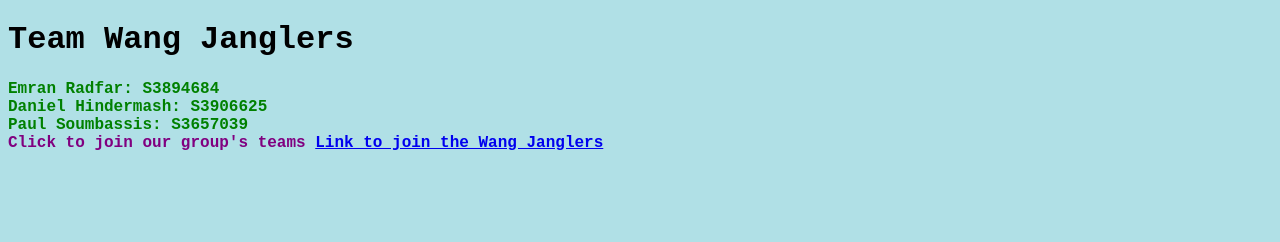
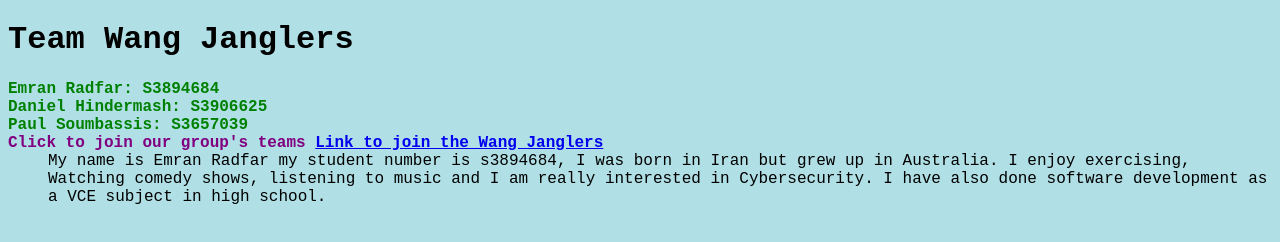
Before and after one commit to EmranR1/Assignment-2-The-IT-World, a plain HTML site: page index.html in a window 1280 px wide. Drawn offline with Linux system fonts and the light colour scheme.

Commit message:
Update index.html

```diff
--- a/index.html
+++ b/index.html
@@ -11,3 +11,5 @@
     <dt style="font-family:'Courier New';color:green;"><strong>Daniel Hindermash: S3906625</strong></dt>
     <dt style="font-family:'Courier New';color:green;"><strong>Paul Soumbassis: S3657039</strong></dt>
 <dt style="font-family:'Courier New';color:purple;"><strong>Click to join our group's teams <a href=https://teams.microsoft.com/l/team/19%3a89816c4f07f442b89612b455a8432b70%40thread.tacv2/conversations?groupId=6f8c08e3-9d55-4733-af94-7d9dbb343eba&tenantId=d1323671-cdbe-4417-b4d4-bdb24b51316b>Link to join the Wang Janglers</a> </strong></dt>
+ <dd style="font-family:'Courier New'">My name is Emran Radfar my student number is s3894684, I was born in Iran but grew up in Australia. I enjoy exercising, Watching comedy shows, listening to music and I am really interested in Cybersecurity. I have also done software development as a VCE subject in high school.
+</dd>
```
